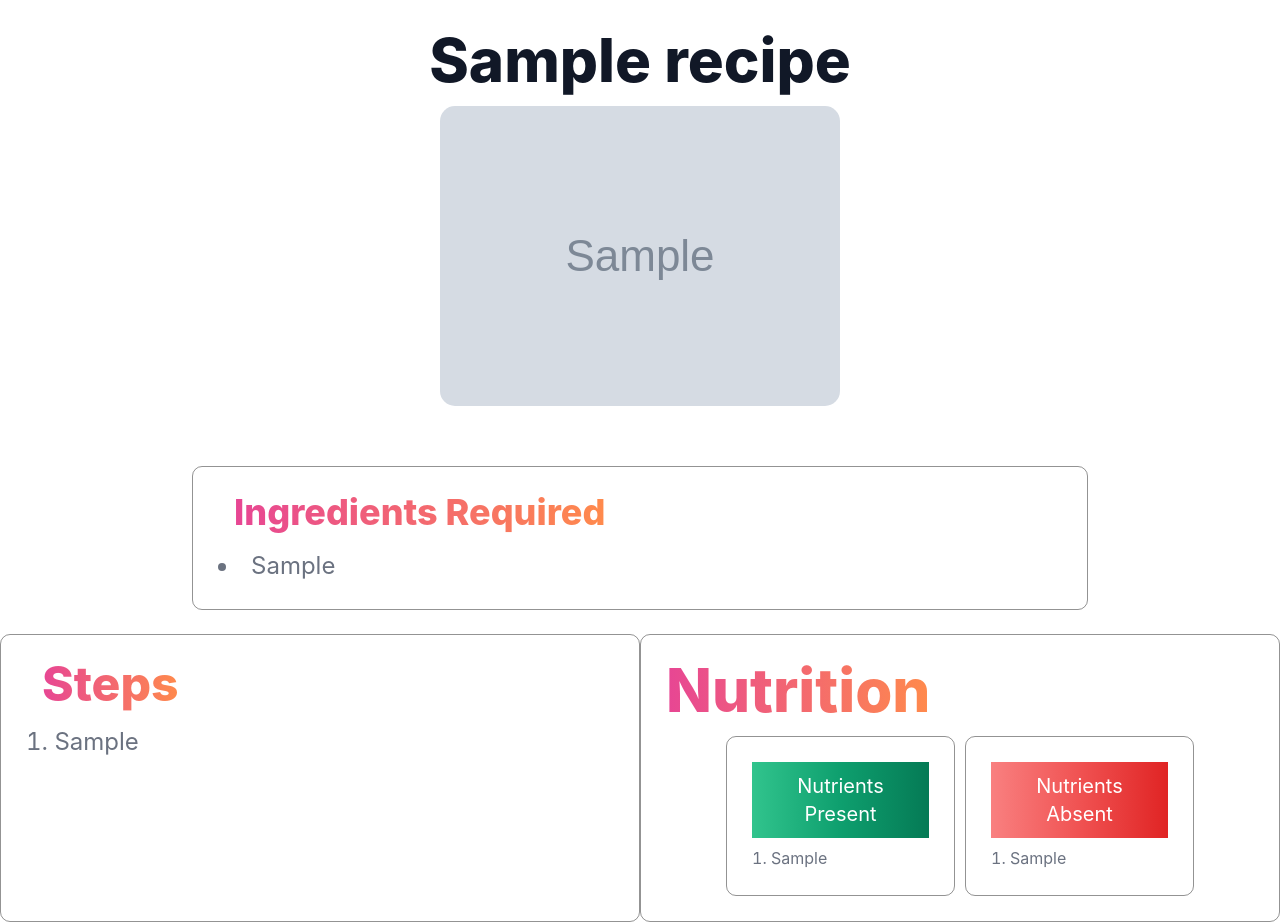
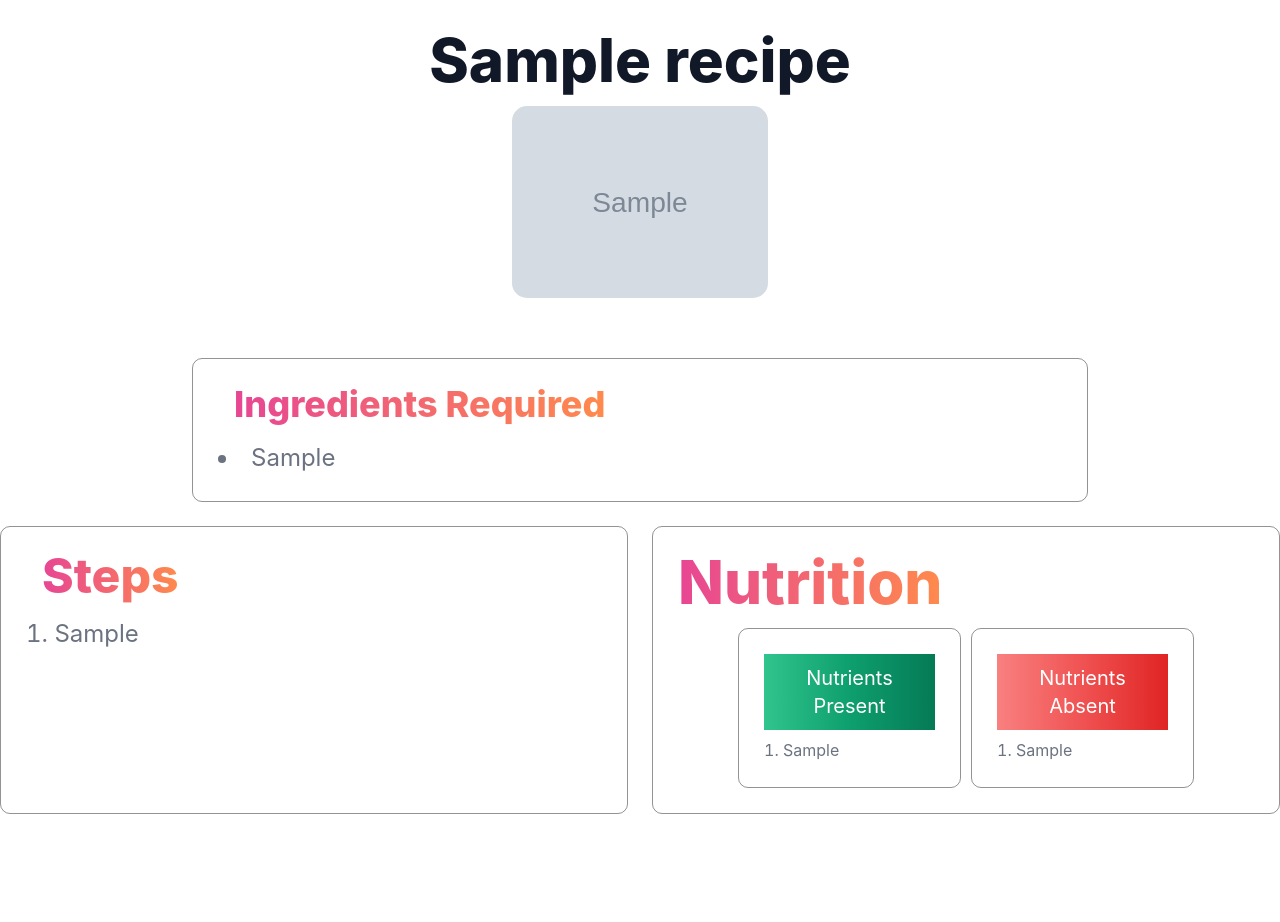
Before and after one commit to vxshxk/recipify, a Django app: page /show_recipe/1 in a window 1280 px wide. Shown: the part 65-987 px from the top of the page. After the commit the page ends 879 px from the top, so only its background shows below. Run offline with Django 4.2, Linux system fonts and the light colour scheme; tables that the repository leaves empty hold one stand-in row (values such as "Sample post"); grey boxes marked "Sample" are stand-in pictures; some libraries are stand-ins or nearby versions.

Commit message:
Some final html touchups

```diff
--- a/recipify/recipify/templates/show.html
+++ b/recipify/recipify/templates/show.html
@@ -103,8 +103,8 @@
     </div>
 
 
-    <div class="max-w-full w-full sm:w-auto flex items-center justify-center flex-col">
-        <a href="{{ foodimg.image }}">
+    <div class="min-h-screen w-auto sm:w-auto flex items-center justify-center flex-col">
+        <a href="{{ foodimg.image }}" style="width: 20%;">
             <img style="border-radius: 15px; width: 100%; height: auto; object-fit: cover;" src="{{ foodimg.image }}" alt="food image"/>
         </a>
     </div>
@@ -129,7 +129,7 @@
         </div>
     </div>
 
-   <div class="flex flex-col sm:flex-row pt-6">
+   <div class="flex flex-col gap-6 sm:flex-row pt-6">
         <div class="recipe-method w-full max-w-4xl">
             <div class="heading my-0 px-4">
                 <h1 class="mb-4 text-3xl font-extrabold text-gray-900 dark:text-white md:text-5xl lg:text-5xl">
```
